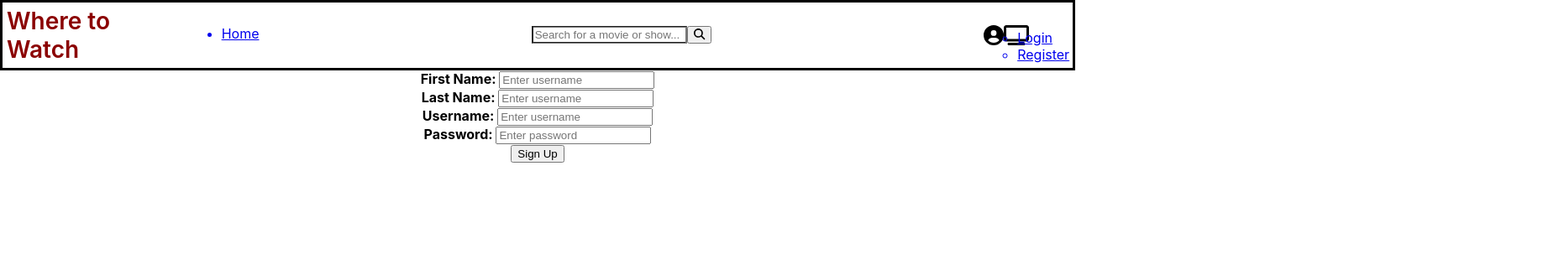
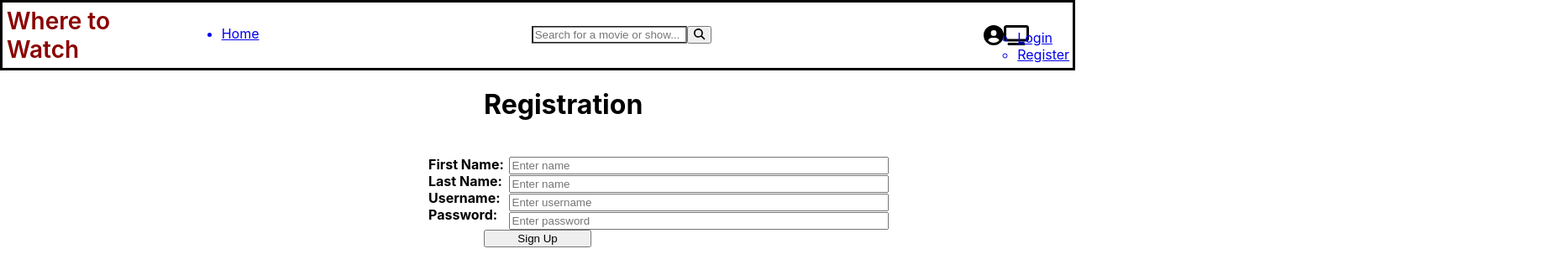
Before and after one commit to BrandonToppel/497FrontEnd, a React (Create React App) app in the folder where-to-watch/: page /Register in a window 1280 px wide. Shown: the top 334 px of the page at 84% size, 1856 px wide, since content can reach past the window. Built offline with nearby package versions, Linux system fonts and the light colour scheme.

Commit message:
8/6 part 2 -- fixed some spacing on login/register

```diff
--- a/where-to-watch/src/App.css
+++ b/where-to-watch/src/App.css
@@ -44,8 +44,34 @@
 }
 
 /* LOGIN & REGISTER */
+.header {
+    position:relative;
+    right:45%;
+    left:45%;
+}
 .login, .register {
-    display: block;
-    align-content: center;
-    text-align: center;
+    padding-top: 20px;
+    display: grid;
+    grid-template-columns: 1fr 2fr;
+    grid-gap: 10px;
 }
+.labels {
+}
+.boxes {
+    padding-right: 230px;
+}
+label[type=text] {
+    display: inline-block;
+    text-align: left;
+    padding-left: 510px;
+    width: 100%;
+}
+input[type=name], input[type=password] {
+    width:100%;
+    align-self: start;
+}
+button[type=reg], button[type=log] {
+    position: absolute;
+    right: 45%;
+    left: 45%;
+}
--- a/where-to-watch/src/components/Login.js
+++ b/where-to-watch/src/components/Login.js
@@ -2,22 +2,25 @@ import React from 'react'
 
 
 // TODO
-// -spacing
+// -label and button spacing
 // -logic
 
 
 const Login = () => {
   return (
-    <div class="login">
+      <div>
+          <h1 class="header">Login</h1>
+          <div class="login">
           <div>
-            <label for="username"><b>Username: </b></label>
+              <label type="text" for="username"><b>Username: </b></label>
+              <label type="text" for="password"><b>Password: </b></label>
+          </div>
+          <div class="boxes">
             <input type="name" placeholder="Enter username"></input>
+            <input type="password" placeholder="Enter password"></input>
+              </div>
           </div>
-          <div>
-            <label for="password"><b>Password: </b></label>
-            <input type="password" placeholder="Enter password"></input>
-          </div>
-          <button type="submit">Login</button>
+          <button type="log">Login</button>
     </div>
   )
 }
--- a/where-to-watch/src/components/Register.js
+++ b/where-to-watch/src/components/Register.js
@@ -2,30 +2,29 @@ import React from 'react'
 
 
 // TODO
-// -spacing
+// -label and button spacing
 // -logic
 
 
 const Register = () => {
   return (
-      <div class="register">
-          <div>
-              <label for="firstname"><b>First Name: </b></label>
+      <div>
+          <h1 class="header">Registration</h1>
+          <div class = "register">
+          <div class="labels">
+              <label type="text" for="firstname"><b>First Name: </b></label>
+                  <label type="text" for="lastname"><b>Last Name: </b></label>
+                  <label type="text" for="username"><b>Username: </b></label>
+                  <label type="text" for="password"><b>Password: </b></label>
+          </div>
+          <div class="boxes">
+              <input type="name" placeholder="Enter name"></input>
+              <input type="name" placeholder="Enter name"></input>
               <input type="name" placeholder="Enter username"></input>
+              <input type="password" placeholder="Enter password"></input>
+              </div>
           </div>
-          <div>
-              <label for="lastname"><b>Last Name: </b></label>
-              <input type="name" placeholder="Enter username"></input>
-          </div>
-          <div>
-              <label for="username"><b>Username: </b></label>
-              <input type="name" placeholder="Enter username"></input>
-          </div>
-          <div>
-              <label for="password"><b>Password: </b></label>
-              <input type="password" placeholder="Enter password"></input>
-          </div>
-          <button type="submit">Sign Up</button>
+          <button type="reg">Sign Up</button>
       </div>
   )
 }
```
